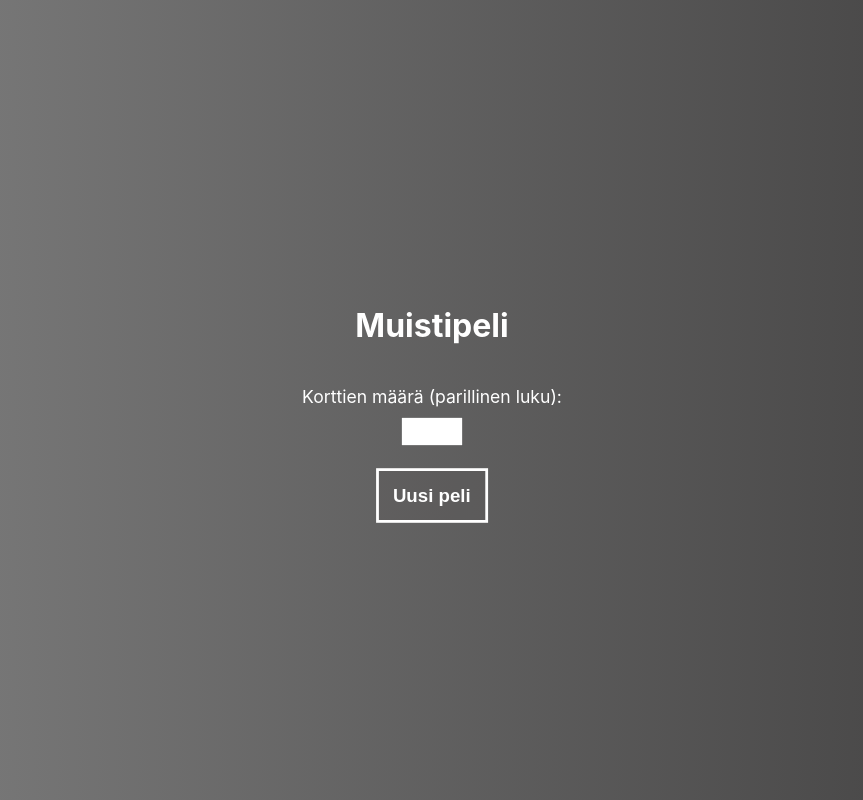
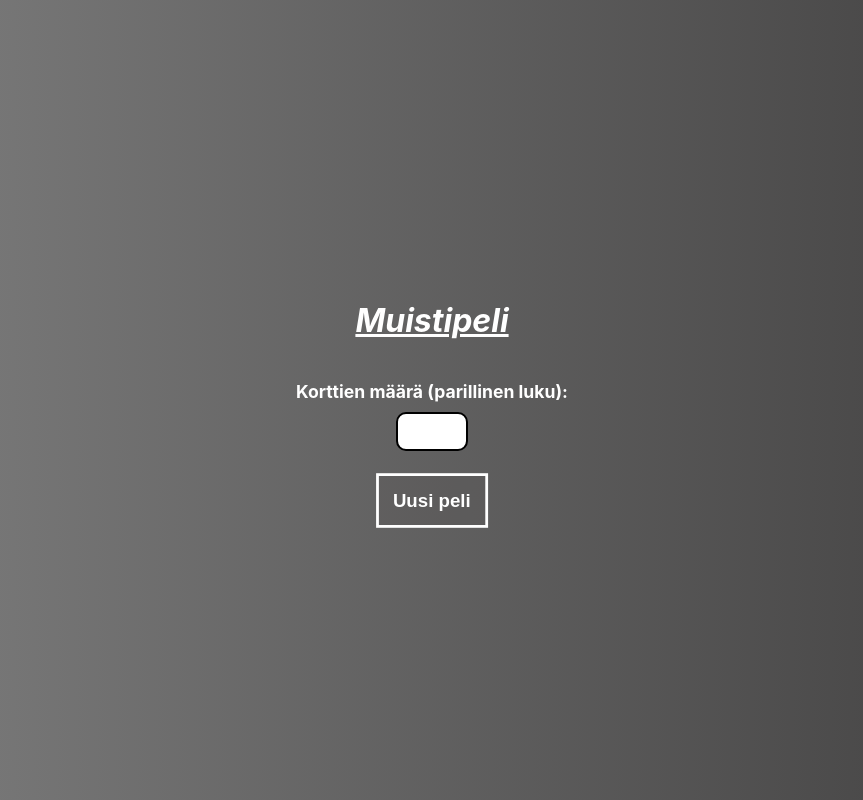
Before and after one commit to Jussi102/-826-JavaScript--Muistipeli, a plain HTML site: page index.html in a window 1280 px wide. Shown: the whole page, without its empty margins (208-1071 px from the left). Drawn offline with Linux system fonts and the light colour scheme.

Commit message:
päivitelty

```diff
--- a/css/styles.css
+++ b/css/styles.css
@@ -9,6 +9,8 @@ body {
     background-image: linear-gradient(to right, gray, rgb(65, 64, 64));
     color:white;
 }
+
+
 
 #game-board {
     display: grid;
@@ -32,7 +34,7 @@ body {
 .card.flipped {
     background-color: #fff;
     transition: 0.3s;
-    transform: scale(1.1);
+    transform: scale(1.03);
 }
 
 button {
@@ -52,11 +54,21 @@ button:hover {
 
 
 #korttienMaara {
-    padding: 5px;
+    padding: 10px;
     margin-top: 10px;
+    border-radius: 10px;
+    border-style: solid;
+    border-color: black;
 }
 
 label {
     font-size: 1.1em;
     margin-top: 20px;
+    font-weight: bold;
 }
+
+h1 {
+    font-weight: bold;
+    text-decoration: underline;
+    font-style: italic;
+}
```
